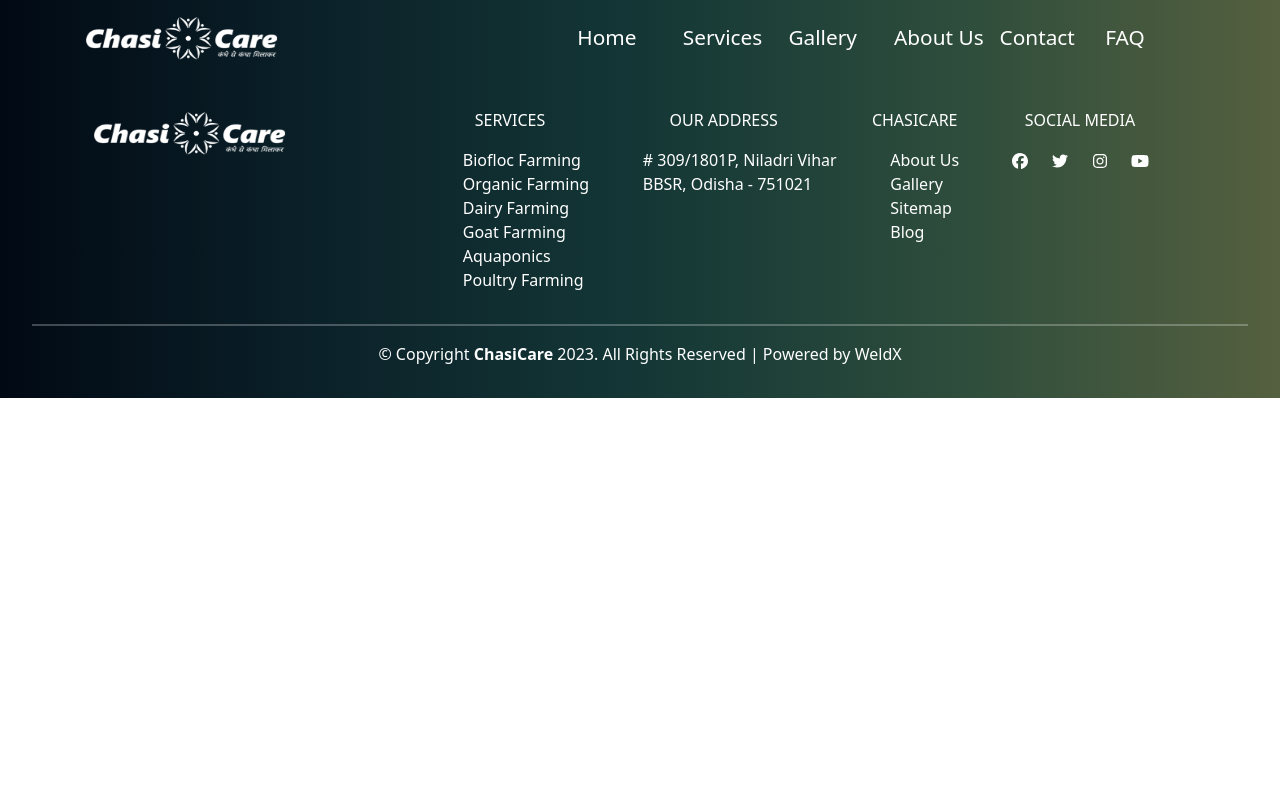
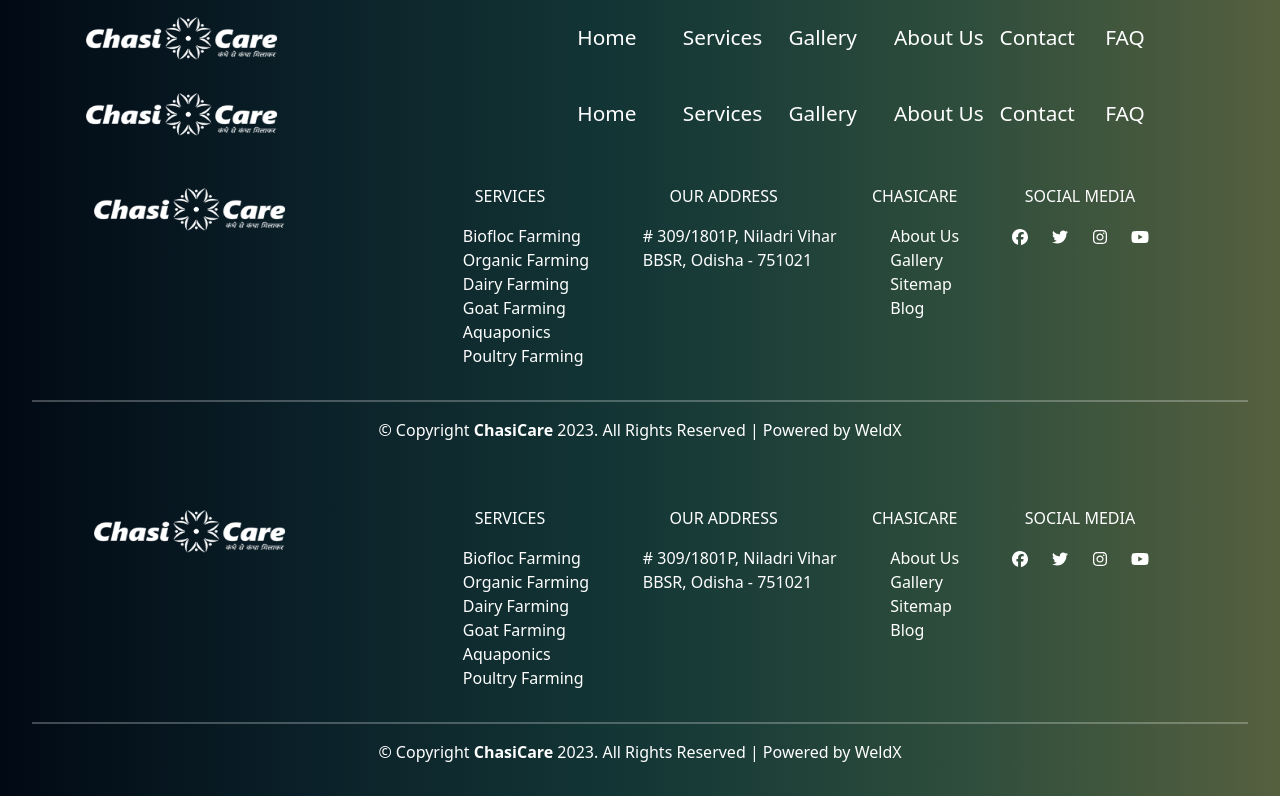
Before and after one commit to weldxit/cc, a Next.js app: page /Layout in a window 1280 px wide. Built offline with nearby package versions, Linux system fonts and the light colour scheme.

Commit message:
ulr changed

```diff
--- a/components/Footer.jsx
+++ b/components/Footer.jsx
@@ -34,10 +34,10 @@ const Footer = () => {
           <div>
             <p style={{marginLeft: "12px"}}>CHASICARE</p>
             <ul className={style.ul}>
-              <li><Link href={'/About'} className={style.li}><span>About Us</span></Link></li>
-              <li><Link href={'/Gallery'} className={style.li}><span>Gallery</span></Link></li>
-              <li><Link href={'/Sitemap'} className={style.li}><span>Sitemap</span></Link></li>
-              <li><Link href={'/Blog'} className={style.li}><span>Blog</span></Link></li>
+              <li><Link href={'/chasicare-about'} className={style.li}><span>About Us</span></Link></li>
+              <li><Link href={'/chasicare-biofloc-gallery'} className={style.li}><span>Gallery</span></Link></li>
+              <li><Link href={'/chasicare-site-map'} className={style.li}><span>Sitemap</span></Link></li>
+              <li><Link href={'/chasicare-biofloc-blog'} className={style.li}><span>Blog</span></Link></li>
             </ul>
           </div>
         </div>
--- a/pages/Home.jsx
+++ b/pages/Home.jsx
@@ -9,7 +9,7 @@ import AllServices from "../components/AllServices";
 
 export default function Home() {
   return (
-    <Layout>
+   <>
       <Head>
         <meta charSet="utf-8" />
         <title>
@@ -113,6 +113,7 @@ export default function Home() {
       <div>
         <Form />
       </div>
-    </Layout>
+      </>
+
   );
 }
--- a/pages/Layout.jsx
+++ b/pages/Layout.jsx
@@ -12,7 +12,7 @@ const Layout = (props) => {
     <div className={style.navbar}>
     <Navbar collapseOnSelect expand="lg">
       <Container>
-        <Navbar.Brand href="/Home">
+        <Navbar.Brand href="/">
           <Image src={'/whitclour.png'} width={200} height={50} alt="Logo" />
         </Navbar.Brand>
         <Navbar.Toggle aria-controls="responsive-navbar-nav" />
@@ -22,11 +22,11 @@ const Layout = (props) => {
           </Nav>
           <Nav>
             <Nav.Link href="/" className={style.navbutton}>Home</Nav.Link>
-            <Nav.Link href="/Services" className={style.navbutton}>Services</Nav.Link>
-            <Nav.Link href="/Gallery" className={style.navbutton}>Gallery</Nav.Link>
-            <Nav.Link href="/About" className={style.navbutton}>About&nbsp;Us</Nav.Link>
-            <Nav.Link href="/Contact" className={style.navbutton}>Contact</Nav.Link>
-            <Nav.Link href="/FAQ" className={style.navbutton}>FAQ</Nav.Link>
+            <Nav.Link href="/chasicare-services" className={style.navbutton}>Services</Nav.Link>
+            <Nav.Link href="/chasicare-biofloc-gallery" className={style.navbutton}>Gallery</Nav.Link>
+            <Nav.Link href="/chasicare-about" className={style.navbutton}>About&nbsp;Us</Nav.Link>
+            <Nav.Link href="/chasicare-contact-us" className={style.navbutton}>Contact</Nav.Link>
+            <Nav.Link href="/chasicare-biofloc-faq" className={style.navbutton}>FAQ</Nav.Link>
           </Nav>
         </Navbar.Collapse>
       </Container>
--- a/pages/_app.js
+++ b/pages/_app.js
@@ -1,8 +1,13 @@
 import '../styles/globals.css'
 import 'bootstrap/dist/css/bootstrap.min.css';
+import Layout from './Layout';
 
 function MyApp({ Component, pageProps }) {
-  return <Component {...pageProps} />
-}
+  return(
+    <Layout>
+
+   <Component {...pageProps} />
+    </Layout>
+)}
 
 export default MyApp
--- a/pages/About.jsx
+++ b/pages/chasicare-about.jsx
@@ -7,7 +7,7 @@ import Script from 'next/script'
 import Form from "./Form";
 export default function About() {
   return (
-    <Layout>
+    <>
       <Head key={'about'}>
         <meta charSet="utf-8" />
         <title>About Chasicare - Organic Farming and Biofloc Training in Odisha</title>
@@ -198,6 +198,6 @@ export default function About() {
       <div>
         <Form />
       </div>
-    </Layout>
+    </>
   );
 }
--- a/pages/Blog.jsx
+++ b/pages/chasicare-biofloc-blog.jsx
@@ -7,7 +7,7 @@ import Social from '../components/Social';
 
 const Blog = () => {
     return (
-        <Layout>
+        <>
             <Head>
                 <title>Biofloc Fish Farming in Odisha Brings Earning Opportunities | Chasicare</title>
             </Head>
@@ -81,7 +81,7 @@ const Blog = () => {
                     <div className={style.social}><Social /></div>
                 </div>
             </div>
-        </Layout>
+        </>
     )
 }
 
--- a/pages/FAQ.jsx
+++ b/pages/chasicare-biofloc-faq.jsx
@@ -8,7 +8,7 @@ import Form from "./Form";
 
 const FAQ = () => {
     return (
-        <Layout>
+        <>
             <Head>
                 <title>Frequently Asked Questions (FAQ) for Organic Farming – Chasicare</title>
             </Head>
@@ -97,7 +97,7 @@ const FAQ = () => {
             <div>
                 <Form />
             </div>
-        </Layout>
+        </>
     )
 }
 
--- a/pages/Services.jsx
+++ b/pages/chasicare-services.jsx
@@ -7,7 +7,7 @@ import Script from "next/script";
 import Form from "./Form";
 const Service = () => {
   return (
-    <Layout>
+    <>
       <Head key={'service'}>
       <meta charSet="utf-8"/>
 <title>Chasicare Services - Biofloc Farming, Dairy Farming & Organic Farming in Odisha</title>
@@ -289,7 +289,7 @@ const Service = () => {
       <div>
         <Form/>
       </div>
-    </Layout>
+    </>
   );
 };
 
--- a/pages/Sitemap.jsx
+++ b/pages/chasicare-site-map.jsx
@@ -5,7 +5,7 @@ import style from "../styles/Sitemap.module.css"
 
 const Sitemap = () => {
     return (
-        <Layout>
+        <>
             <h2 style={{textAlign: "center", marginTop: "50px"}}>Chasicare Sitemap</h2>
             <div className={style.sitemap}>
                 <div className={style.map}>
@@ -33,7 +33,7 @@ const Sitemap = () => {
                     <Link href={'/FAQ'}>https://www.chasicare.com/FAQ</Link>
                 </div>
             </div>
-        </Layout>
+        </>
     )
 }
 
--- a/pages/index.js
+++ b/pages/index.js
@@ -1,4 +1,3 @@
-import Link from 'next/link';
 import React from 'react';
 import Home from './Home';
 
```
Also changed, not shown: pages/chasicare-biofloc-gallery.jsx (renamed from pages/Contact.jsx, +52 -57 lines), pages/chasicare-contact-us.jsx (renamed from pages/Gallery.jsx, +57 -52 lines).
